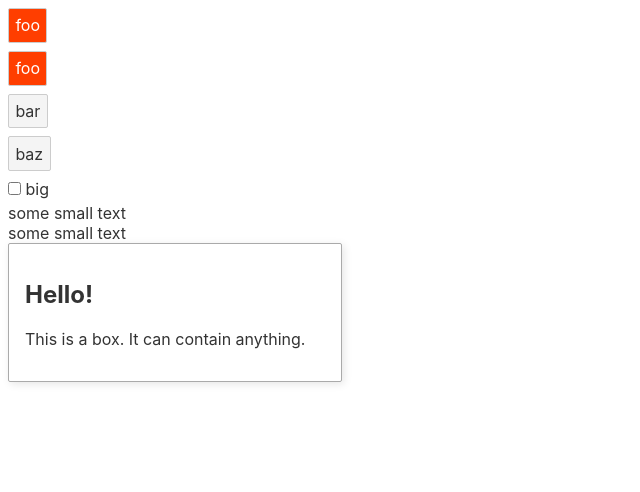
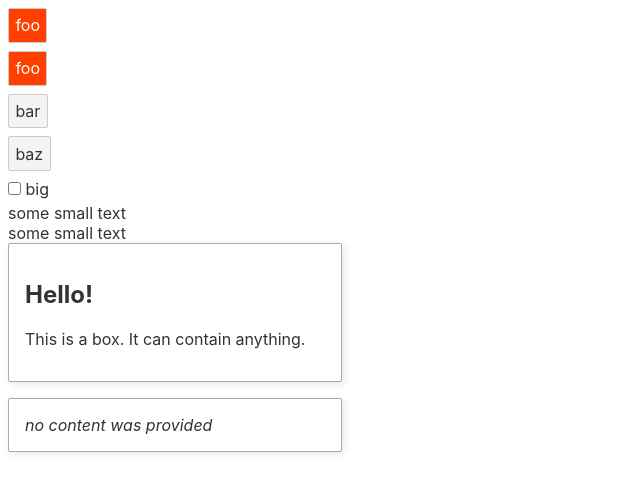
Before and after one commit to Annie-Huang/my-svelte-project2, a Svelte app: page / in a window 1280 px wide. Shown: the top 492 px of the page, without its empty margins (0-640 px from the left). Built offline with nearby package versions, Linux system fonts and the light colour scheme.

Commit message:
Component composition - Slot fallbacks

```diff
--- a/src/App.svelte
+++ b/src/App.svelte
@@ -69,3 +69,5 @@
     <h2>Hello!</h2>
     <p>This is a box. It can contain anything.</p>
 </Box>
+
+<Box />
--- a/src/Box.svelte
+++ b/src/Box.svelte
@@ -10,7 +10,10 @@
 </style>
 
 <!-- Before a component can accept children, though, it needs to know where to put them. We do this with the <slot> element.-->
+<!-- A component can specify fallbacks for any slots that are left empty, by putting content inside the <slot> element:-->
 <div class="box">
     <!-- content should be injected here -->
-    <slot></slot>
+    <slot>
+        <em>no content was provided</em>
+    </slot>
 </div>
```
